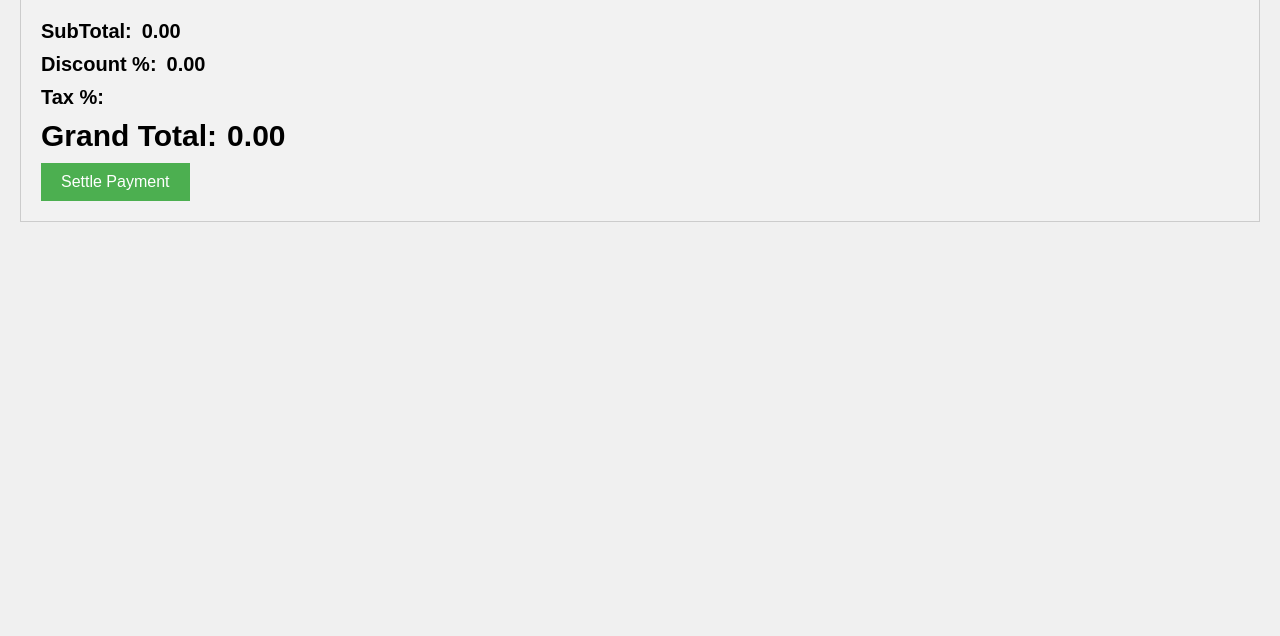
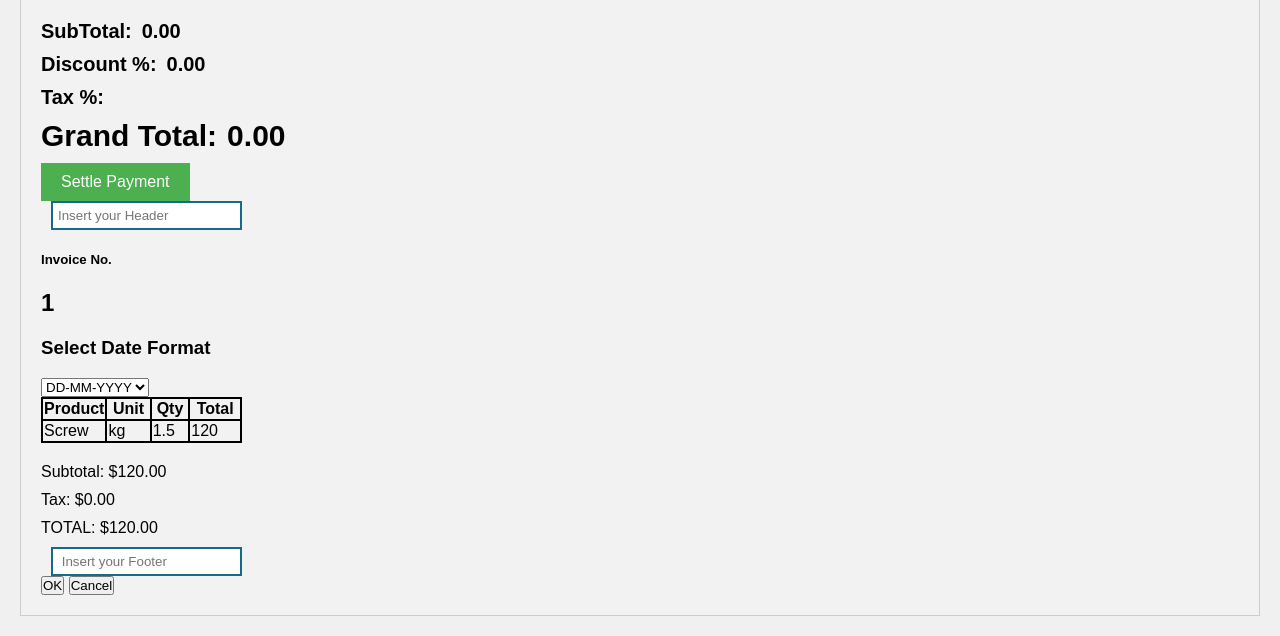
Before and after one commit to ViverIT1/WebBasedPOS, a PHP site: page /cashiering.php in a window 1280 px wide. Shown: the part 174-810 px from the top of the page. Before the commit the page ends 396 px from the top, so only its background shows below. Run offline with PHP 8.4, Linux system fonts and the light colour scheme; data that the repository does not hold is empty.

Commit message:
add html for button preview

```diff
--- a/cashiering.php
+++ b/cashiering.php
@@ -87,7 +87,59 @@ if ($conn) {
                 <input type="hidden" name="amount_change" value="0">
             </div>
 
-            <button id="popupButton" type="button">Settle Payment</button>
+            <button id="popupButton" type="button" class="btn" onclick="openPopup">Settle Payment</button>
+        <div class="popup" id="popup">
+
+            <div class="header">
+                <input type="text" id="invoiceNo" placeholder="Insert your Header">
+            </div>
+            <div class="invoice-no">
+                <h5>Invoice No.</h5>
+                <h2>1</h2>
+            </div>
+            <div class="select-date">
+                <h3>Select Date Format</h3>
+                <select id="dateFormat">
+                    <option value="dd-mm-yyyy">DD-MM-YYYY</option>
+                    <option value="mm-dd-yyyy">MM-DD-YYYY</option>
+                    <option value="yyyy-mm-dd">YYYY-MM-DD</option>
+                </select>
+            </div>
+            <table class="product-table">
+                <thead>
+                    <tr>
+                        <th>Product</th>
+                        <th>Unit</th>
+                        <th>Qty</th>
+                        <th>Total</th>
+                    </tr>
+                </thead>
+                <tbody>
+                    <tr>
+                        <td>Screw</td>
+                        <td>kg</td>
+                        <td>1.5</td>
+                        <td>120</td>
+                    </tr>
+                </tbody>
+            </table>
+            <div class="subtotal">
+                Subtotal: $120.00
+            </div>
+            <div class="tax">
+                Tax: $0.00
+            </div>
+            <div class="total">
+                TOTAL: $120.00
+            </div>
+            <div class="footer">
+                <input type="text" id="invoiceNo" placeholder=" Insert your Footer">
+            </div>
+            <div class="popup-buttons">
+                <button type="button" class="okay">OK</button>
+                <button type="button" class="cancel" onclick="closePopup">Cancel</button>
+            </div>
+        </div>
         </div>
 
         <script>
```
